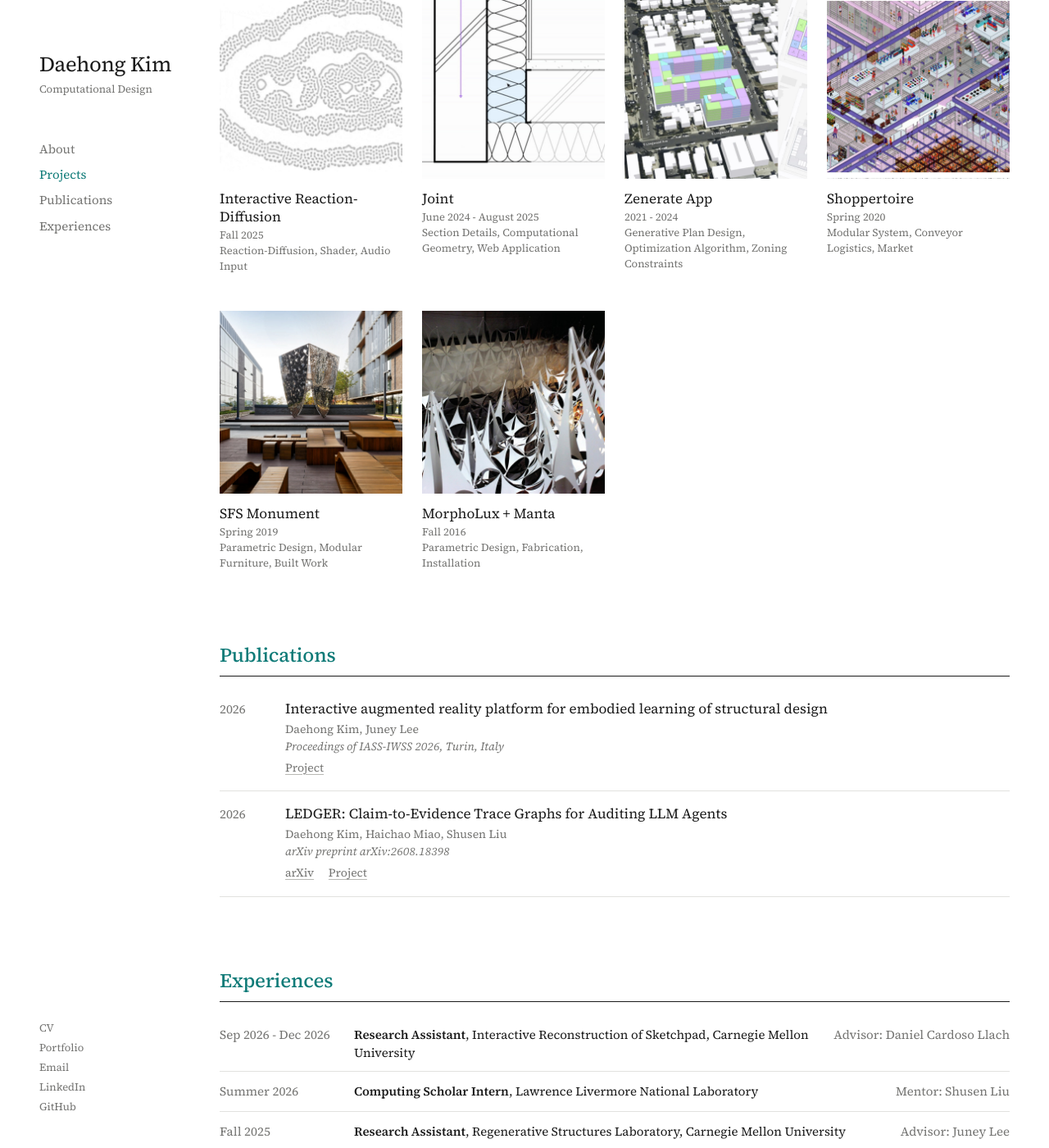
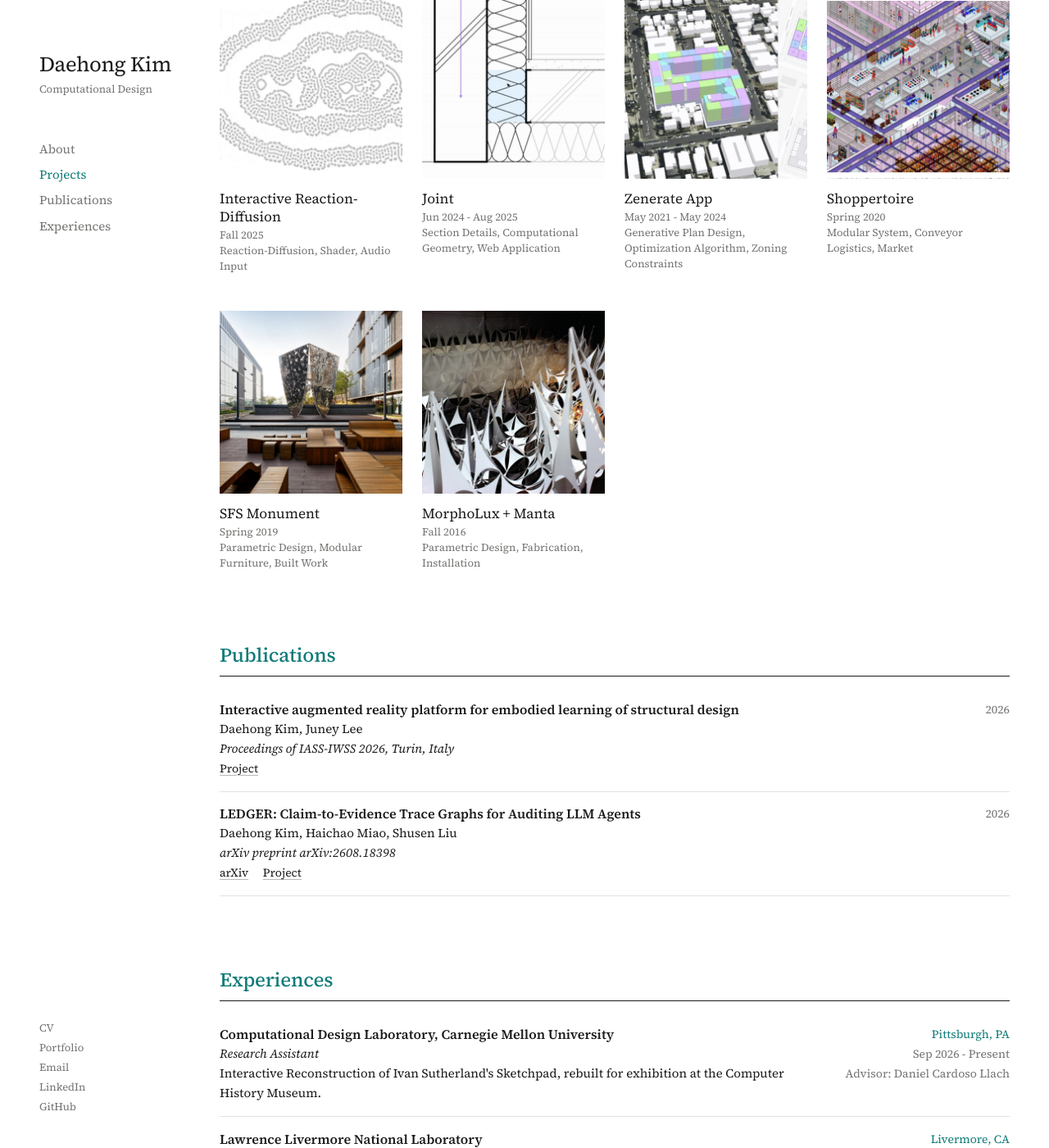
Before and after one commit to aaaamo/aaaamo.github.io, a Jekyll site: the page built from index.html, in a window 1280 px wide and 1400 px high, scrolled down 840 px. Shown: the whole window at 82% size. Built offline with Jekyll 4.4.1, drawn with Linux system fonts in a browser that asks for light colours; some of the changed text lies outside the part shown.

Commit message:
Match the home page lists to the CV
Experiences now read venue, role, description, with the place, dates, and
advisor or mentor flush right. Publications put the year on the right. The
place uses the accent color.

Align dates with the CV: the Sketchpad research assistantship runs to the
present, and the Zenerate and Joint project pages use the same month ranges.

Co-Authored-By: Claude Opus 5.5 <noreply@anthropic.com>

```diff
--- a/_data/experiences.yml
+++ b/_data/experiences.yml
@@ -1,26 +1,38 @@
-- period: Sep 2026 - Dec 2026
+- venue: Computational Design Laboratory, Carnegie Mellon University
+  place: Pittsburgh, PA
   role: Research Assistant
-  place: Interactive Reconstruction of Sketchpad, Carnegie Mellon University
+  period: Sep 2026 - Present
+  text: Interactive Reconstruction of Ivan Sutherland's Sketchpad, rebuilt for exhibition at the Computer History Museum.
   with: "Advisor: Daniel Cardoso Llach"
 
-- period: Summer 2026
+- venue: Lawrence Livermore National Laboratory
+  place: Livermore, CA
   role: Computing Scholar Intern
-  place: Lawrence Livermore National Laboratory
+  period: Summer 2026
+  text: Designed and built LEDGER, a tracing and review system for LLM agent sessions.
   with: "Mentor: Shusen Liu"
 
-- period: Fall 2025
+- venue: Regenerative Structures Laboratory, Carnegie Mellon University
+  place: Pittsburgh, PA
   role: Research Assistant
-  place: Regenerative Structures Laboratory, Carnegie Mellon University
+  period: Fall 2025
+  text: Developed Interactive Structures XR, an AR application for building and analyzing structures on Meta Quest 3.
   with: "Advisor: Juney Lee"
 
-- period: Jun 2024 - Aug 2025
+- venue: Joint
+  place: Seoul, South Korea
   role: Freelance Computational Designer and Co-Developer
-  place: Joint
+  period: Jun 2024 - Aug 2025
+  text: Web application that generates architectural section details from line drawings.
 
-- period: May 2021 - May 2024
+- venue: Zenerate
+  place: Seoul, South Korea
   role: Lead Computational Designer
-  place: Zenerate
+  period: May 2021 - May 2024
+  text: Led a team of four developing a cloud-based feasibility study tool for multifamily modular housing. Wrote the core algorithms and managed the database architecture.
 
-- period: 2016, 2019
+- venue: "Project: Architecture"
+  place: Seoul, South Korea
   role: Intern
-  place: "Project: Architecture"
+  period: 2016, 2019
+  text: Project manager for the Seoul Foreign School monument.
--- a/assets/css/main.css
+++ b/assets/css/main.css
@@ -259,7 +259,7 @@ a:hover {
     margin-top: 0.2rem;
 }
 
-/* Dated lists: publications and experiences */
+/* Lists of publications and experiences: text on the left, place, dates, and names flush right */
 
 .entries {
     list-style: none;
@@ -267,10 +267,10 @@ a:hover {
 
 .entries li {
     display: grid;
-    grid-template-columns: 3.5rem minmax(0, 44rem);
-    column-gap: 1.5rem;
-    align-items: baseline;
-    padding: 1rem 0 1.1rem;
+    grid-template-columns: minmax(0, 1fr) auto;
+    column-gap: 2.5rem;
+    align-items: start;
+    padding: 0.9rem 0 1rem;
     border-bottom: 1px solid var(--line);
 }
 
@@ -278,57 +278,38 @@ a:hover {
     padding-top: 0;
 }
 
-.entry-when {
-    color: var(--muted);
+/* Every line has the same height so the two columns stay aligned line by line */
+.entries p {
+    line-height: 1.5rem;
+}
+
+.entry-main {
+    max-width: 46rem;
 }
 
 .entry-title {
-    font-size: 1.0625rem;
-    line-height: 1.35;
+    font-size: 1rem;
+    font-weight: 600;
 }
 
-.entry-detail {
-    font-size: 0.875rem;
-    line-height: 1.5;
-    color: var(--muted);
+.entry-place {
+    color: var(--accent);
 }
 
-.entry-title + .entry-detail {
-    margin-top: 0.2rem;
+.entry-aside {
+    font-size: 0.875rem;
+    color: var(--muted);
+    text-align: right;
+    white-space: nowrap;
 }
 
 .entry-links {
-    margin-top: 0.3rem;
-}
-
-/* One line per entry: period, role and place, advisor */
-.entries-compact li {
-    grid-template-columns: 9rem minmax(0, 1fr) auto;
-    column-gap: 1.25rem;
-    padding: 0.7rem 0 0.75rem;
-}
-
-.entries-compact li:first-child {
-    padding-top: 0;
-}
-
-.entry-line {
-    line-height: 1.45;
-}
-
-.entry-role {
-    font-weight: 600;
-}
-
-.entry-with {
-    color: var(--muted);
-    text-align: right;
+    font-size: 0.875rem;
 }
 
 .entry-links a {
     margin-right: 0.9rem;
 }
-
 /* Project page */
 
 .project-head {
@@ -600,13 +581,18 @@ figcaption {
         font-size: 1.8rem;
     }
 
-    .entries li,
-    .entries-compact li {
+    .entries li {
         grid-template-columns: 1fr;
     }
 
-    .entry-with {
+    .entry-aside {
         text-align: left;
+        white-space: normal;
+    }
+
+    .entry-aside p {
+        display: inline;
+        margin-right: 0.9rem;
     }
 }
 
--- a/index.html
+++ b/index.html
@@ -52,13 +52,12 @@ layout: default
     <ol class="entries">
         {% for pub in site.data.publications %}
         <li>
-            <span class="entry-when">{{ pub.year }}</span>
-            <div>
+            <div class="entry-main">
                 <p class="entry-title">{{ pub.title }}</p>
-                <p class="entry-detail">{{ pub.authors }}</p>
-                <p class="entry-detail"><em>{{ pub.venue }}</em></p>
+                <p>{{ pub.authors }}</p>
+                <p><em>{{ pub.venue }}</em></p>
                 {% if pub.links %}
-                <p class="entry-detail entry-links">
+                <p class="entry-links">
                     {% for link in pub.links %}
                     {% if link.url contains '://' %}
                     <a href="{{ link.url }}" target="_blank" rel="noopener">{{ link.label }}</a>
@@ -69,6 +68,9 @@ layout: default
                 </p>
                 {% endif %}
             </div>
+            <div class="entry-aside">
+                <p>{{ pub.year }}</p>
+            </div>
         </li>
         {% endfor %}
     </ol>
@@ -78,14 +80,23 @@ layout: default
     <header class="section-head">
         <h2>Experiences</h2>
     </header>
-    <ol class="entries entries-compact">
+    <ol class="entries">
         {% for item in site.data.experiences %}
         <li>
-            <span class="entry-when">{{ item.period }}</span>
-            <p class="entry-line"><span class="entry-role">{{ item.role }}</span>, {{ item.place }}</p>
-            {% if item.with %}
-            <span class="entry-with">{{ item.with }}</span>
-            {% endif %}
+            <div class="entry-main">
+                <p class="entry-title">{{ item.venue }}</p>
+                <p><em>{{ item.role }}</em></p>
+                {% if item.text %}
+                <p>{{ item.text }}</p>
+                {% endif %}
+            </div>
+            <div class="entry-aside">
+                <p class="entry-place">{{ item.place }}</p>
+                <p>{{ item.period }}</p>
+                {% if item.with %}
+                <p>{{ item.with }}</p>
+                {% endif %}
+            </div>
         </li>
         {% endfor %}
     </ol>
--- a/projects/joint/index.html
+++ b/projects/joint/index.html
@@ -1,7 +1,7 @@
 ---
 layout: project
 title: Joint
-date_label: June 2024 - August 2025
+date_label: Jun 2024 - Aug 2025
 sort_date: "2025-08"
 keywords: [Section Details, Computational Geometry, Web Application]
 thumb: thumb.jpg
--- a/projects/zenerate/index.html
+++ b/projects/zenerate/index.html
@@ -1,7 +1,7 @@
 ---
 layout: project
 title: Zenerate App
-date_label: 2021 - 2024
+date_label: May 2021 - May 2024
 sort_date: "2024-05"
 keywords: [Generative Plan Design, Optimization Algorithm, Zoning Constraints]
 thumb: thumb.jpg
```
